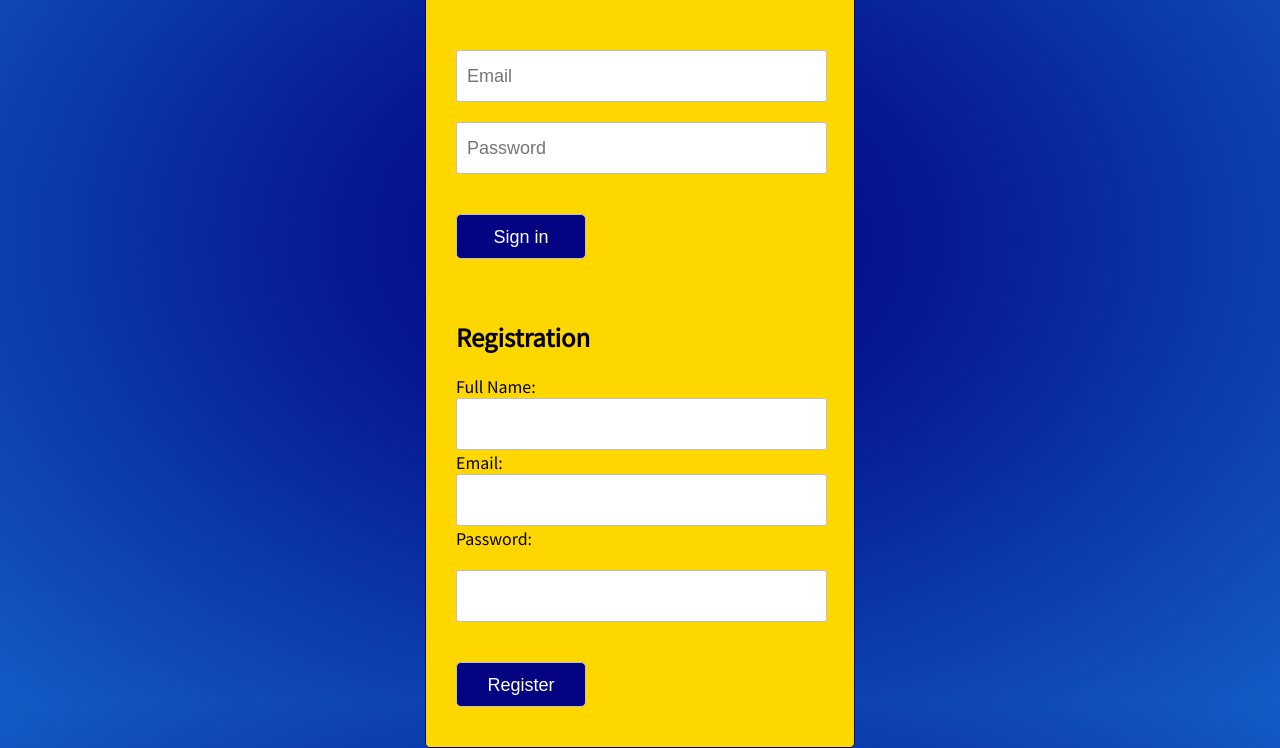
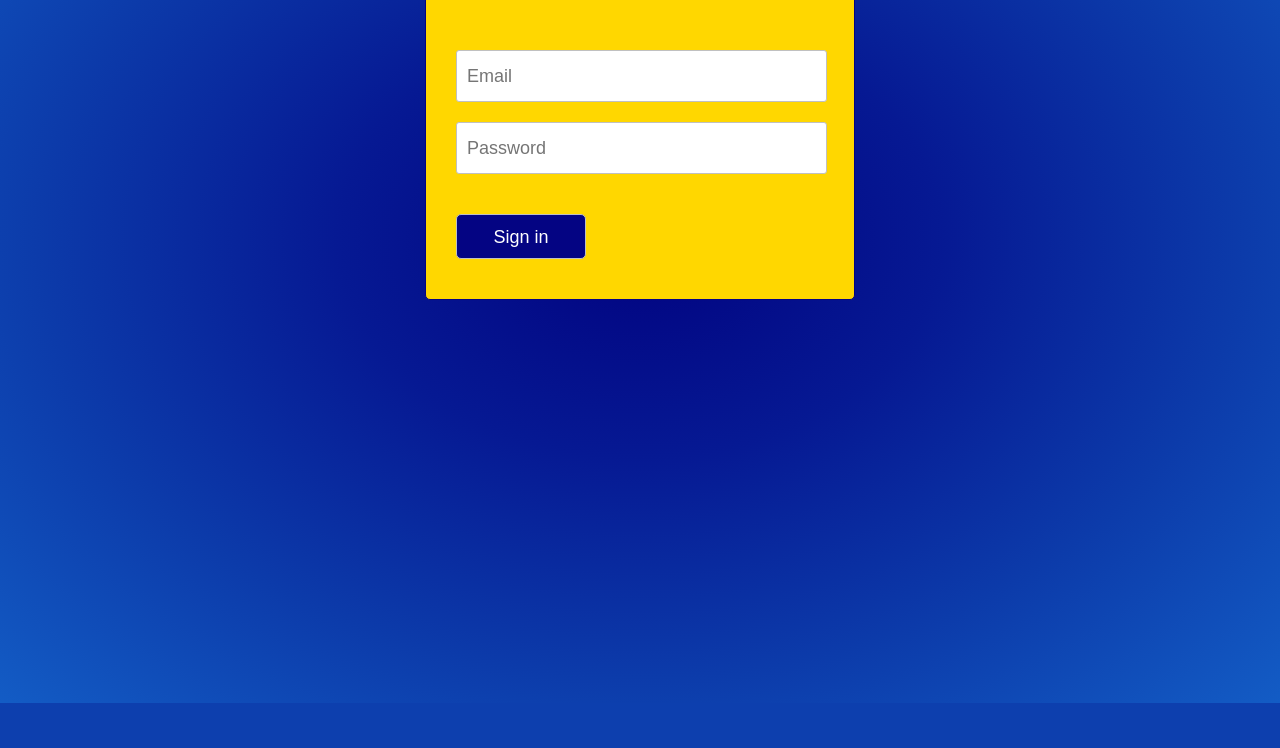
Before and after one commit to davido-noowin/Roomie, a Django app: page /login/ in a window 1280 px wide. Shown: the part 227-975 px from the top of the page. After the commit the page ends 930 px from the top, so only its background shows below. Run offline with Django 4.2, Linux system fonts and the light colour scheme.

Commit message:
remove register from login

```diff
--- a/roomie_backend/templates/login.html
+++ b/roomie_backend/templates/login.html
@@ -24,19 +24,6 @@
        <input id="pswrd" type="password" name="password" placeholder="Password" required>
        <i class="fas fa-lock" onclick="show()"></i>
        <input type="submit" value="Sign in">
-
-       <form id="registrationForm" style="display: none;">
-        <h2>Registration</h2>
-        <label for="fullName">Full Name:</label>
-        <input type="text" id="fullName" name="fullName" required>
-
-        <label for="email">Email:</label>
-        <input type="text" id="email" name="email" required>
-
-        <label for="password">Password:</label>
-        <input type="password" id="password" name="password" required>
-
-        <input type="submit" value="Register">
 
     </div>
     </form>
```
